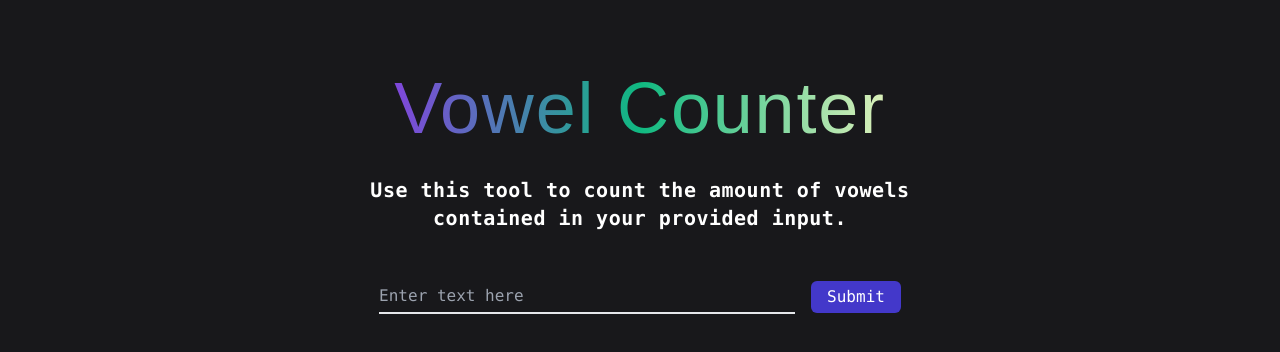
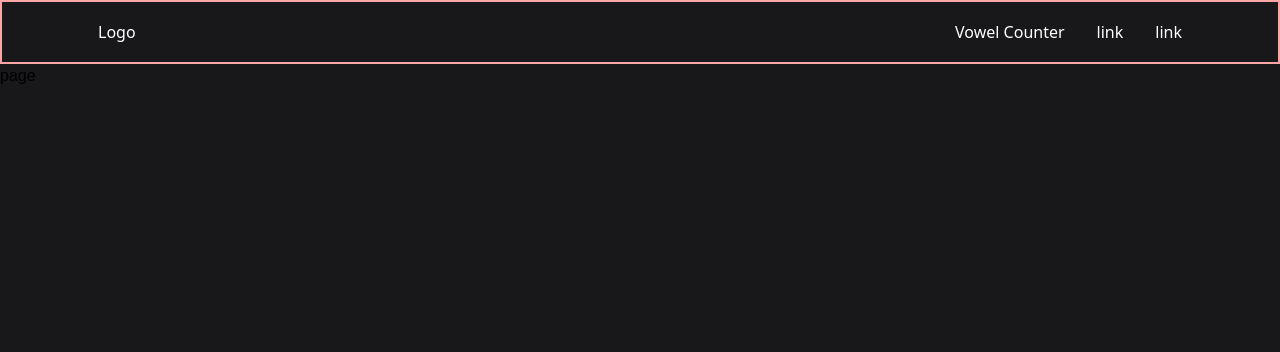
Before and after one commit to justinraj89/vowel-counter, a Next.js app: page / in a window 1280 px wide. Shown: the top 352 px of the page. Built offline with nearby package versions, Linux system fonts and the light colour scheme; a web font is replaced by a local one.

Commit message:
navbar started

```diff
--- /dev/null
+++ b/app/components/Navbar.js
@@ -0,0 +1,21 @@
+import React from 'react'
+import Link from 'next/link'
+
+function Navbar() {
+  return (
+    <nav className='border-2 border-red-300 h-16 flex justify-between text-white px-24 items-center'>
+        <div>
+            <h3>Logo</h3>
+        </div>
+        <div>
+            <ul className='flex gap-8'>
+                <Link href='/vowelCounter'>Vowel Counter</Link>
+                <li>link</li>
+                <li>link</li>
+            </ul>
+        </div>
+    </nav>
+  )
+}
+
+export default Navbar
--- a/app/layout.js
+++ b/app/layout.js
@@ -1,5 +1,6 @@
 import './globals.css'
 import {barriecito} from './fonts';
+import Navbar from './components/Navbar';
 
 export const metadata = {
   title: 'Create Next App',
@@ -12,6 +13,7 @@ export default function RootLayout({ children }) {
   return (
     <html lang="en">
       <body className='bg-zinc-900'>
+        <Navbar />
         <div className={barriecito.className}>
           {children}
         </div>
--- a/app/page.js
+++ b/app/page.js
@@ -1,46 +1,9 @@
-"use client";
-import { useState } from "react";
-import "animate.css";
-import VowelForm from "./components/VowelForm";
-import HighlightedVowels from "./components/HighlightedVowels";
-import TotalVowels from "./components/TotalVowels";
-//========================================
+'use client'
 
-export default function Home() {
-  const [vowelInput, setVowelInput] = useState(null);
-  const [showResults, setShowResults] = useState(false);
-  const [count, setCount] = useState(null);
+function page() {
+  return (
+    <div>page</div>
+  )
+}
 
-  const vowels = ["a", "e", "i", "o", "u", "A", "E", "I", "O", "U"];
-
-
-  return (
-    <div className="flex flex-col items-center overflow-hidden p-4">
-      <div className="max-w-md md:max-w-xl">
-        <h1 className="tracking-wide bg-gradient-to-r from-purple-600 via-emerald-500 to-yellow-100 bg-clip-text text-transparent md:text-7xl text-5xl text-center mt-4 md:mt-14 animate__animated animate__pulse">
-          Vowel Counter
-        </h1>
-        <h2 className="text-white text-lg md:text-xl font-mono tracking-wide font-bold text-center my-8">
-          Use this tool to count the amount of vowels contained in your provided
-          input.
-        </h2>
-      </div>
-
-      <VowelForm
-        vowels={vowels}
-        setVowelInput={setVowelInput}
-        setShowResults={setShowResults}
-        setCount={setCount}
-      />
-
-      {showResults && (
-        <div className="flex flex-col justify-center items-center">
-          <HighlightedVowels vowelInput={vowelInput} />
-          <TotalVowels count={count}/>
-        </div>
-      )}
-    </div>
-
-
-  );
-}
+export default page
--- /dev/null
+++ b/app/vowelCounter/page.js
@@ -0,0 +1,46 @@
+"use client";
+import { useState } from "react";
+import "animate.css";
+import VowelForm from "../components/VowelForm";
+import HighlightedVowels from "../components/HighlightedVowels";
+import TotalVowels from "../components/TotalVowels";
+//========================================
+
+export default function Home() {
+  const [vowelInput, setVowelInput] = useState(null);
+  const [showResults, setShowResults] = useState(false);
+  const [count, setCount] = useState(null);
+
+  const vowels = ["a", "e", "i", "o", "u", "A", "E", "I", "O", "U"];
+
+
+  return (
+    <div className="flex flex-col items-center overflow-hidden p-4">
+      <div className="max-w-md md:max-w-xl">
+        <h1 className="tracking-wide bg-gradient-to-r from-purple-600 via-emerald-500 to-yellow-100 bg-clip-text text-transparent md:text-7xl text-5xl text-center mt-4 md:mt-14 animate__animated animate__pulse">
+          Vowel Counter
+        </h1>
+        <h2 className="text-white text-lg md:text-xl font-mono tracking-wide font-bold text-center my-8">
+          Use this tool to count the amount of vowels contained in your provided
+          input.
+        </h2>
+      </div>
+
+      <VowelForm
+        vowels={vowels}
+        setVowelInput={setVowelInput}
+        setShowResults={setShowResults}
+        setCount={setCount}
+      />
+
+      {showResults && (
+        <div className="flex flex-col justify-center items-center">
+          <HighlightedVowels vowelInput={vowelInput} />
+          <TotalVowels count={count}/>
+        </div>
+      )}
+    </div>
+
+
+  );
+}
```
